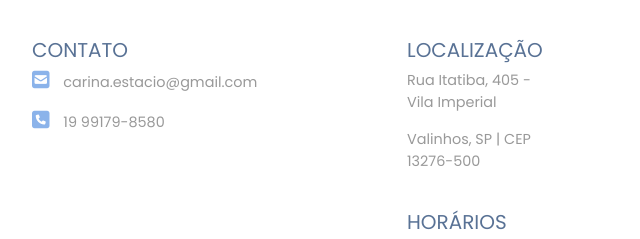
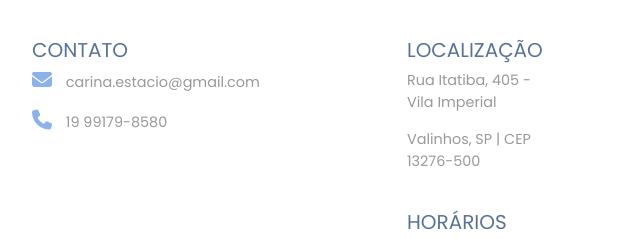
Before and after one commit to alfasou/site-carina, a plain HTML site: page ans-geral.html in a window 1280 px wide. Shown: the part 3189-3428 px from the top of the page, 110-750 px from the left. Drawn offline with nearby package versions, Linux system fonts and the light colour scheme.

Commit message:
Update ans-geral.html

```diff
--- a/ans-geral.html
+++ b/ans-geral.html
@@ -168,8 +168,8 @@
         <article class="info row m-auto">
             <div class="cont col-md-3 m-5">
                 <h5>CONTATO</h5>
-                <p><i class="fa-solid fa-square-envelope"></i> carina.estacio@gmail.com</p>
-                <p><i class="fa-solid fa-square-phone"></i> 19 99179-8580</p>
+                <p><i class="fa-solid fa-envelope"></i> carina.estacio@gmail.com</p>
+                <p><i class="fa-solid fa-phone"></i> 19 99179-8580</p>
             </div>
             <div class="local col-md m-5">
                 <h5>LOCALIZA&Ccedil;&Atilde;O</h5>
```
